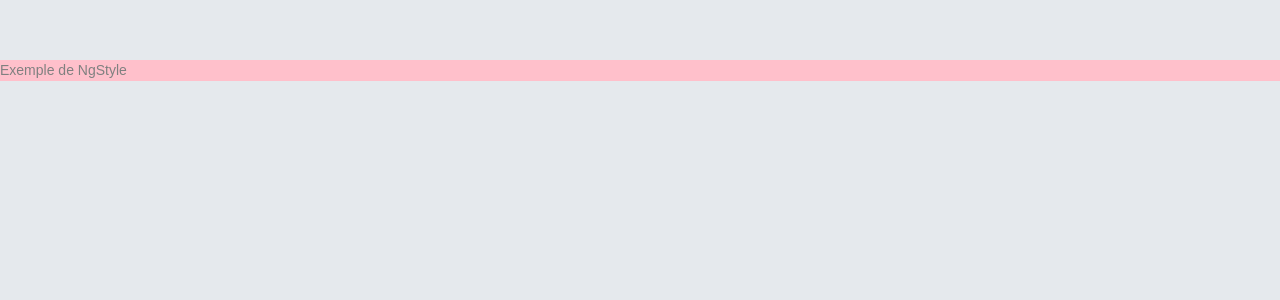
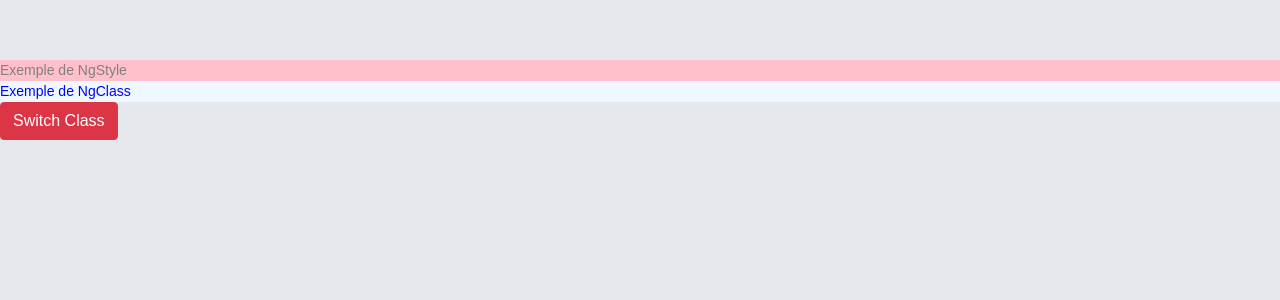
Before and after one commit to n2sy/LaPoste-II, an Angular app: page / in a window 1280 px wide. Shown: the top 300 px of the page. Built offline with nearby package versions, Linux system fonts and the light colour scheme.

Commit message:
add ngclass

```diff
--- a/src/app/direct/direct.component.css
+++ b/src/app/direct/direct.component.css
@@ -0,0 +1,12 @@
+.c1 {
+  background-color: aliceblue;
+  color: blue;
+}
+.c2 {
+  background-color: yellowgreen;
+  color: red;
+}
+.c3 {
+  background-color: grey;
+  color: pink;
+}
--- a/src/app/direct/direct.component.html
+++ b/src/app/direct/direct.component.html
@@ -4,3 +4,14 @@
 }">
     Exemple de NgStyle
 </div>
+
+<div [ngClass]="{
+    'c1' : class1,
+    'c2' : class2,
+    'c3' : class3
+
+}">
+    Exemple de NgClass
+</div>
+
+<button (click)="switchClass()" class="btn btn-danger">Switch Class</button>
--- a/src/app/direct/direct.component.ts
+++ b/src/app/direct/direct.component.ts
@@ -8,7 +8,23 @@ import { Component, OnInit } from '@angular/core';
 export class DirectComponent implements OnInit {
   bg = 'pink';
   cl = 'grey';
+  class1 = true;
+  class2 = false;
+  class3 = false;
   constructor() {}
 
   ngOnInit(): void {}
+
+  switchClass() {
+    if (this.class1) {
+      this.class1 = false;
+      this.class2 = true;
+    } else if (this.class2) {
+      this.class2 = false;
+      this.class3 = true;
+    } else {
+      this.class3 = false;
+      this.class1 = true;
+    }
+  }
 }
```
